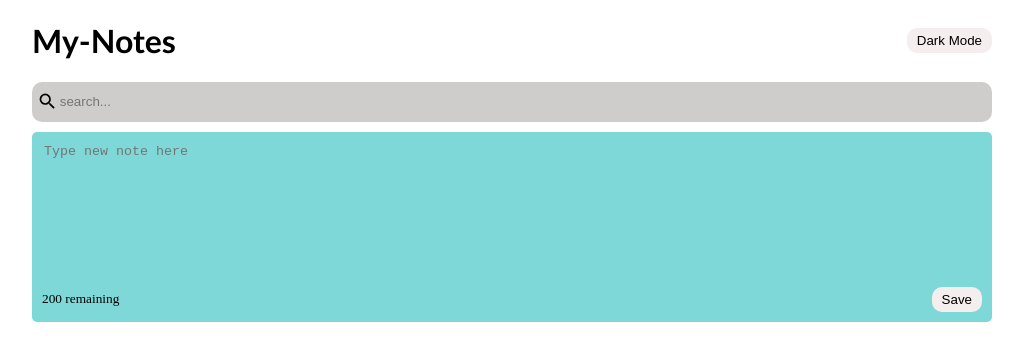
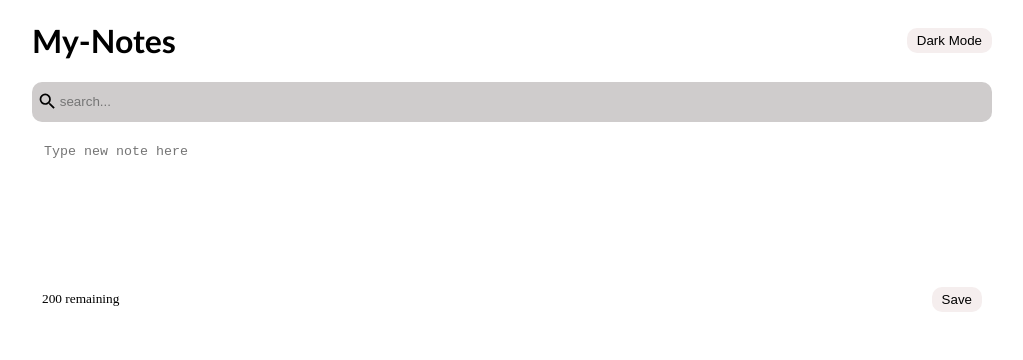
Before and after one commit to AdithyanKP/NotesApp, a React (Create React App) app: page / in a window 1280 px wide. Shown: the top 360 px of the page, without its empty margins (128-1151 px from the left). Built offline with nearby package versions, Linux system fonts and the light colour scheme.

Commit message:
updation

```diff
--- a/src/index.css
+++ b/src/index.css
@@ -1,5 +1,5 @@
 .note {
-  background-color: bisque;
+  background-color: rgb(255, 255, 255);
   padding: 10px;
 
   border-radius: 5px;
@@ -30,10 +30,10 @@
   min-height: 100vh;
 }
 .note.new {
-  background-color: rgb(127, 216, 216);
+  background-color: white;
 }
 textarea {
-  background-color: rgb(127, 216, 216);
+  background-color: white;
   border: none;
   resize: none;
 }
```
